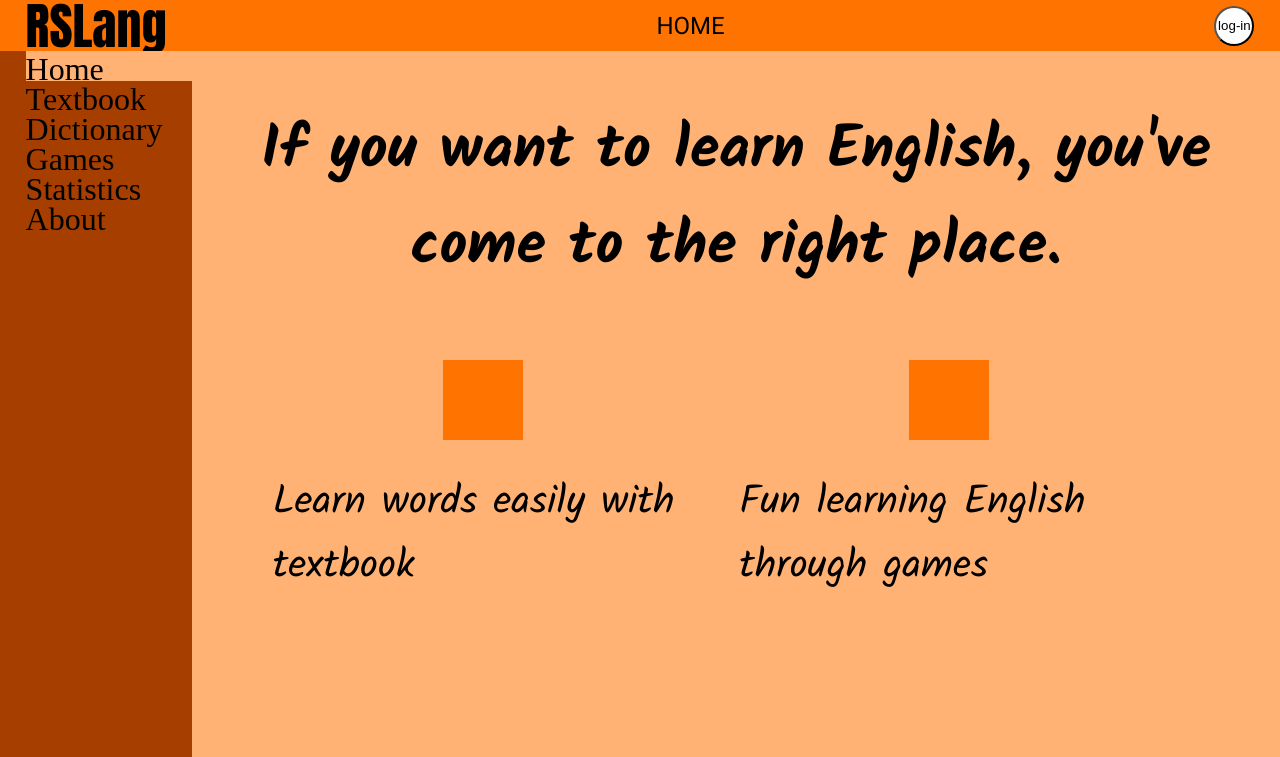
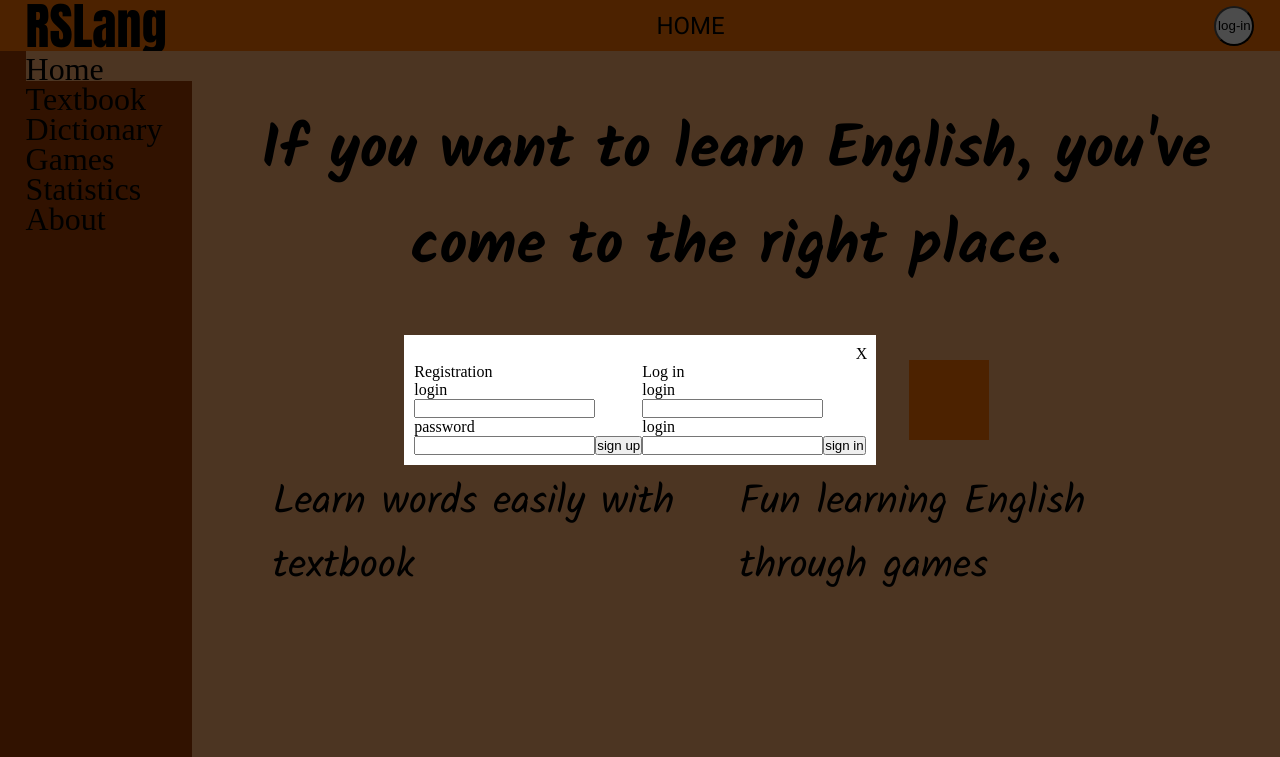
Before and after one commit to kerllsname/rslang, a website built with webpack: page rslang/src/index.html in a window 1280 px wide. Both pictures are taken after a click on the button "log-in". Shown: the top 757 px of the page. Built offline with nearby package versions, Linux system fonts and the light colour scheme.

Commit message:
feat: complete authorization layout

```diff
--- /dev/null
+++ b/rslang/src/app/body/header/authorization.ts
@@ -0,0 +1,67 @@
+import BaseComponent from '../../utility/base-сomponent';
+
+export default class Authorization {
+  readonly authWrapper: HTMLElement;
+
+  readonly authBody: HTMLElement;
+
+  readonly authContent: HTMLElement;
+
+  readonly exitBlock: HTMLElement;
+
+  readonly fields: HTMLElement;
+
+  readonly regField : HTMLElement;
+
+  readonly signField: HTMLElement;
+
+  constructor(private readonly root: HTMLElement) {
+    this.authWrapper = document.createElement('div');
+    this.authBody = document.createElement('div');
+    this.authContent = document.createElement('div');
+
+    this.exitBlock = document.createElement('div');
+    this.fields = document.createElement('div');
+
+    this.regField = document.createElement('div');
+    this.signField = document.createElement('div');
+  }
+
+  render() {
+    this.root.appendChild(this.authWrapper);
+    this.authWrapper.classList.add('authorization-wrapper');
+
+    this.authWrapper.appendChild(this.authBody);
+    this.authBody.classList.add('authorization-wrapper__authorization-body');
+
+    this.authBody.appendChild(this.authContent);
+    this.authContent.classList.add('authorization-body__content');
+
+    this.authContent.appendChild(this.exitBlock);
+    this.exitBlock.classList.add('content__exit');
+    this.exitBlock.innerHTML = 'X';
+
+    this.authContent.appendChild(this.fields);
+    this.fields.classList.add('content__fields');
+
+    this.fields.appendChild(this.regField);
+    this.regField.classList.add('fields__registration');
+
+    this.fields.appendChild(this.signField);
+    this.signField.classList.add('fields__authorization');
+
+    new BaseComponent(this.regField, 'div', ['registration__title'], 'Registration').render();
+    new BaseComponent(this.regField, 'div', ['registration__login-title'], 'login').render();
+    new BaseComponent(this.regField, 'input', ['registration__login']).render();
+    new BaseComponent(this.regField, 'div', ['registration__password-title'], 'password').render();
+    new BaseComponent(this.regField, 'input', ['registration__password']).render();
+    new BaseComponent(this.regField, 'button', ['registration__submit'], 'sign up').render();
+
+    new BaseComponent(this.signField, 'div', ['authorization__title'], 'Log in').render();
+    new BaseComponent(this.signField, 'div', ['authorization__login-title'], 'login').render();
+    new BaseComponent(this.signField, 'input', ['authorization__login']).render();
+    new BaseComponent(this.signField, 'div', ['authorization__password-title'], 'login').render();
+    new BaseComponent(this.signField, 'input', ['authorization__password']).render();
+    new BaseComponent(this.signField, 'button', ['authorization__submit'], 'sign in').render();
+  }
+}
--- a/rslang/src/app/body/header/header.ts
+++ b/rslang/src/app/body/header/header.ts
@@ -1,10 +1,12 @@
 import BaseComponent from '../../utility/base-сomponent';
+import Authorization from './authorization';
 
 export default class Header {
   readonly header: HTMLElement;
 
   constructor(private readonly root: HTMLElement) {
     this.header = document.createElement('header');
+    this.handler = this.handler.bind(this);
   }
 
   render(): HTMLElement {
@@ -12,8 +14,12 @@ export default class Header {
     this.header.classList.add('header');
     new BaseComponent(this.header, 'h2', ['header__logo'], 'RSLang').render();
     new BaseComponent(this.header, 'h2', ['header__currentTitle'], 'home').render();
-    new BaseComponent(this.header, 'button', ['header__log-in'], 'log-in').render();
+    new BaseComponent(this.header, 'button', ['header__log-in'], 'log-in').render().addEventListener('click', this.handler);
 
     return this.header;
   }
+
+  handler({ currentTarget: button }) {
+    new Authorization(this.root).render();
+  }
 }
--- a/rslang/src/style.css
+++ b/rslang/src/style.css
@@ -48,6 +48,42 @@ html {
   border-radius: 50%;
   background-color: #ffffff;
   cursor: pointer;
+}
+
+.authorization-wrapper {
+  position: fixed;
+  width: 100%;
+  height: 100%;
+  background-color: rgba(0, 0, 0, 0.7);
+  top: 0;
+  left: 0;
+}
+
+.authorization-wrapper__authorization-body {
+  min-height: 100%;
+  display: flex;
+  padding: 30px 10px;
+  align-items: center;
+  justify-content: center;
+}
+
+.authorization-body__content {
+  max-width: 800px;
+  padding: 10px;
+  background-color: #fff;
+  color: #000000;
+}
+
+.content__exit {
+  width: 10px;
+  margin-left: auto;
+  cursor: pointer;
+}
+
+.content__fields {
+  display: flex;
+  align-items: center;
+  justify-content: center;
 }
 
 .wrapper {
```
